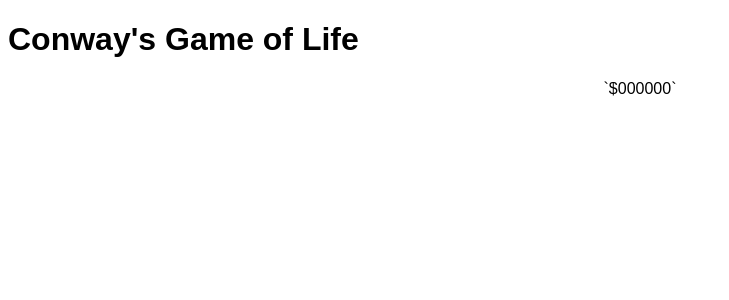
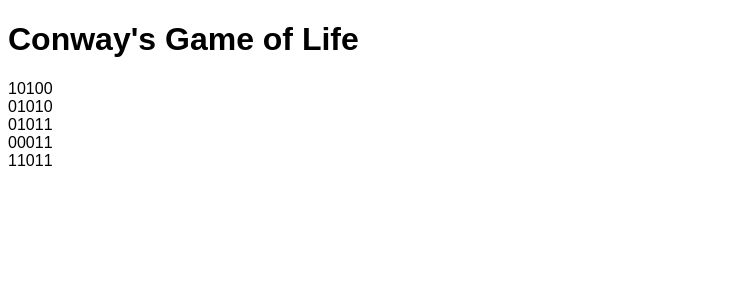
Before and after one commit to vovchik33/conways-game, a React (Create React App) app: page / in a window 1280 px wide. Shown: the top 300 px of the page, without its empty margins (0-729 px from the left). Built offline with nearby package versions, Linux system fonts and the light colour scheme.

Commit message:
Simple Matrix renderer

```diff
--- a/src/components/cell/cell.component.tsx
+++ b/src/components/cell/cell.component.tsx
@@ -2,12 +2,32 @@ import * as React from "react";
 
 import {FC, Props} from "react";
 
+import "./index.css";
+
 type CellProps =  {
   color?: string;
 }
+
+const data: ReadonlyArray<ReadonlyArray<number>> = [
+  [1,0,1,0,0],
+  [0,1,0,1,0],
+  [0,1,0,1,1],
+  [0,0,0,1,1],
+  [1,1,0,1,1],
+]
+
 export const Cell: FC<CellProps> = (props: CellProps) => (
-  <div className="cell">`${props.color}`</div>
-)
+  <div className="col">
+    {
+      data.map((row: ReadonlyArray<number>, indexRow)=> (
+        <div key={indexRow} className="row">
+          { row.map((value: number, indexCol) => (<div key={indexCol+indexRow*3} className="cell">{value}</div>)) }
+          <br/>
+        </div>
+      ))
+    }
+  </div>
+);
 
 Cell.defaultProps = {
   color: "000000"
--- /dev/null
+++ b/src/components/cell/index.css
@@ -0,0 +1,9 @@
+.col {
+  display: flex;
+  flex-direction: column;
+}
+
+.row {
+  display: flex;
+  flex-direction: row;
+}
```
